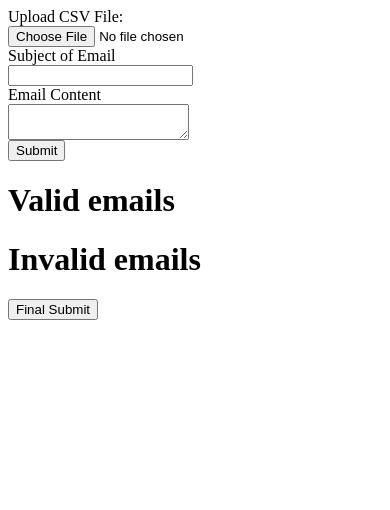
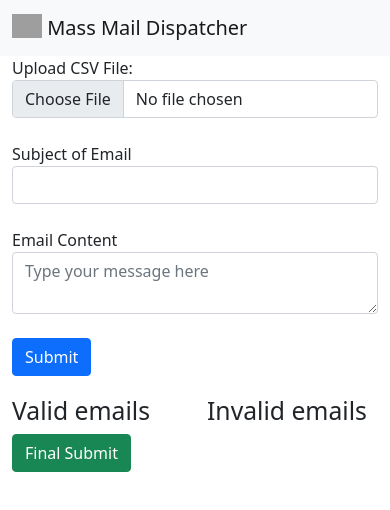
Before and after one commit to Sakshi0110/mass-mailer, a plain HTML site: page index.html in a window 390 px wide. Drawn offline with nearby package versions, Linux system fonts and the light colour scheme; grey boxes are pictures that could not be loaded.

Commit message:
Added navbar and CSS to the website
Made the website responsive, added bootstrap.

```diff
--- a/index.html
+++ b/index.html
@@ -1,31 +1,58 @@
+<!DOCTYPE html>
 <html>
 
 <head>
+    <meta name="viewport" content="width=device-width, initial-scale=1">
+    <link href="https://cdn.jsdelivr.net/npm/bootstrap@5.0.2/dist/css/bootstrap.min.css" rel="stylesheet"
+        integrity="sha384-EVSTQN3/azprG1Anm3QDgpJLIm9Nao0Yz1ztcQTwFspd3yD65VohhpuuCOmLASjC" crossorigin="anonymous">
+    <link rel="stylesheet" href="styles.css">
     <title> Mass Mail Dispatcher</title>
 </head>
 
 <body>
-    <div>
+    <nav class="navbar navbar-light bg-light">
+        <div class="container-fluid">
+            <a class="navbar-brand" href="#">
+                <img src="https://www.pngrepo.com/png/171135/512/email.png" alt="" width="30" height="24"
+                    class="d-inline-block align-text-top">
+                Mass Mail Dispatcher
+            </a>
+        </div>
+    </nav>
+    <div class="container">
+        <div class="row">
             <form>
+                <div class="form-group">
                     <label for="fileBtn">Upload CSV File:</label><br>
-            <input type="file" id="fileBtn" /><br>
+                    <input type="file" id="fileBtn" class="form-control" /><br>
+                </div>
+                <div class="form-group">
                     <label for="subject">Subject of Email</label><br>
-            <input type="text" id="subject" /><br>
+                    <input type="text" id="subject" class="form-control" /><br>
+                </div>
+                <div class="form-group">
                     <label for="msg">Email Content</label><br>
-            <textarea id="msg"></textarea><br>
-            <input type="button" id="submitBtn" value="Submit" /><br>
+                    <textarea id="msg" placeholder="Type your message here" class="form-control"></textarea><br>
+                </div>
+                <input type="button" id="submitBtn" value="Submit" class="btn btn-primary" /><br>
             </form>
         </div>
-    <div id="valid">
-        <h1>Valid emails</h1>
+        <div class="row" id="validInvalid">
+            <div id="valid" class="col">
+                <h2>Valid emails</h2>
             </div>
-    <div id="invalid">
-        <h1>Invalid emails</h1>
+            <div id="invalid" class="col">
+                <h2>Invalid emails</h2>
+            </div>
         </div>
         <div>
-        <input type="button" id="continue" value="Final Submit" />
+            <input type="button" id="continue" value="Final Submit" class="btn btn-success" />
+        </div>
     </div>
     <script src="script.js"></script>
+    <script src="https://cdn.jsdelivr.net/npm/bootstrap@5.0.2/dist/js/bootstrap.bundle.min.js"
+        integrity="sha384-MrcW6ZMFYlzcLA8Nl+NtUVF0sA7MsXsP1UyJoMp4YLEuNSfAP+JcXn/tWtIaxVXM"
+        crossorigin="anonymous"></script>
 </body>
 
 </html>
--- /dev/null
+++ b/styles.css
@@ -0,0 +1,3 @@
+#validInvalid {
+    margin-top: 20px;
+}
```
Lines whose indentation alone changed are shown as unchanged.
